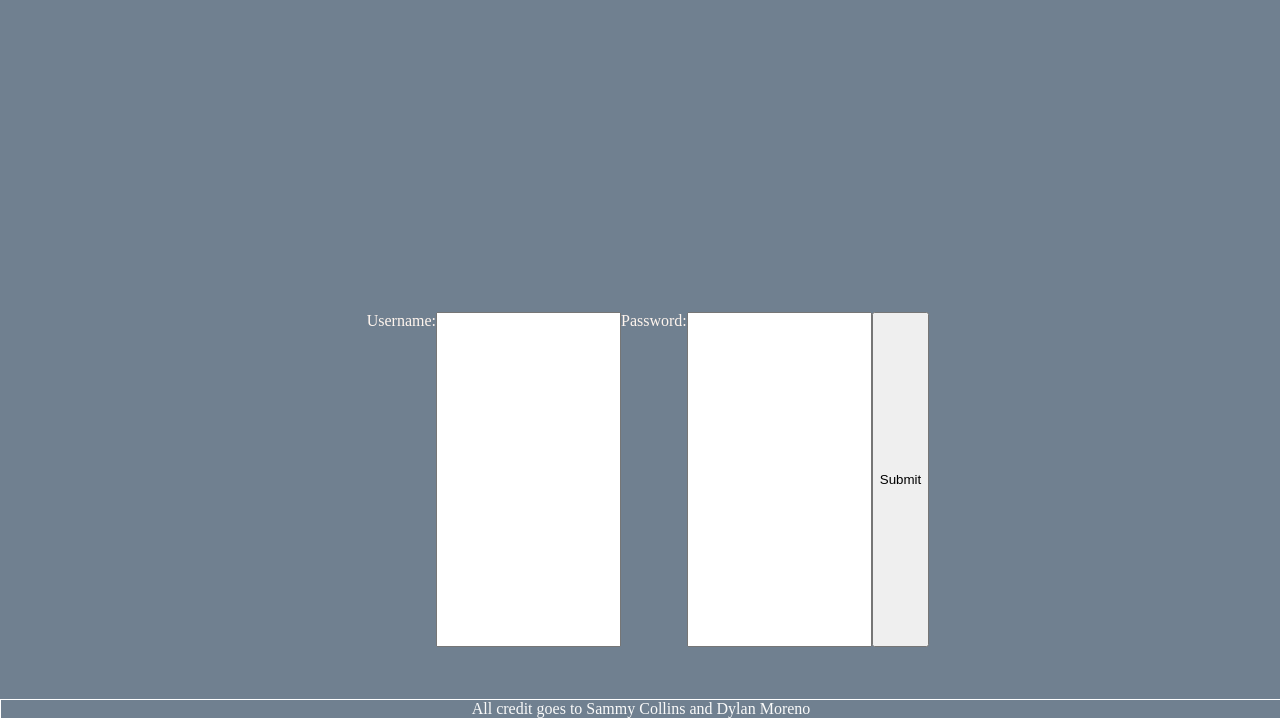
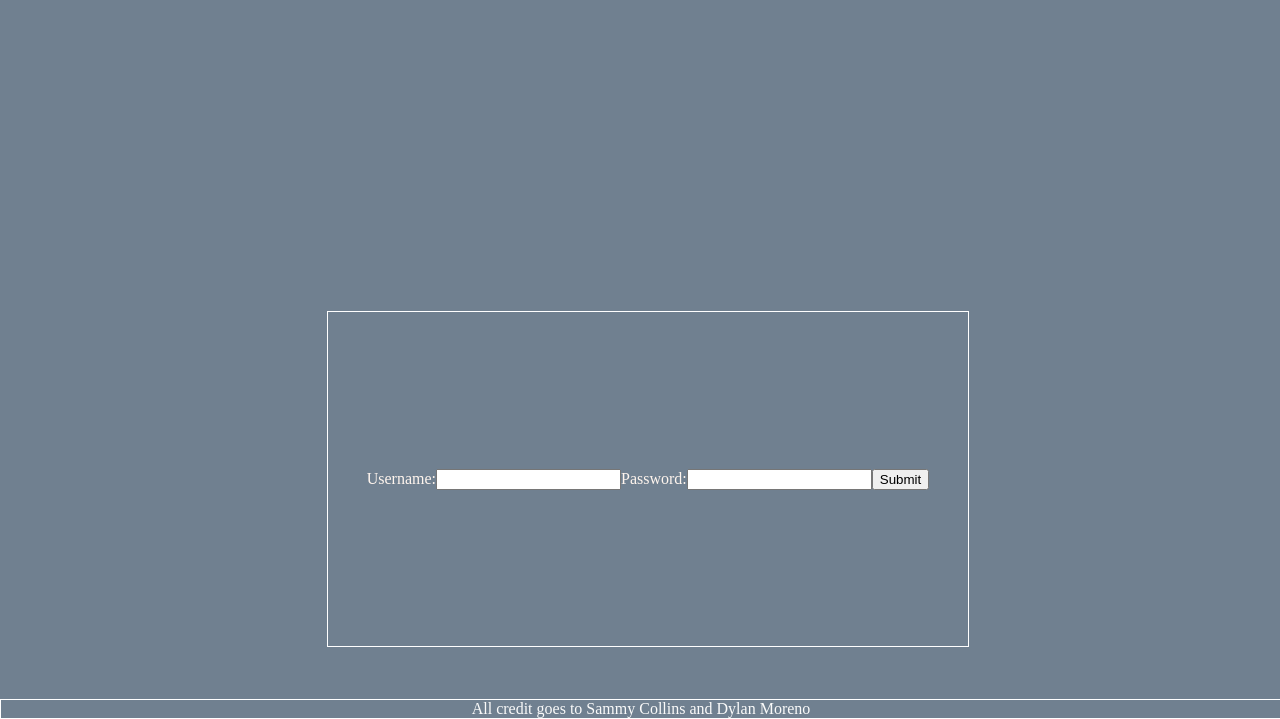
Before and after one commit to scollins47/cs347lab5, a website: page signup.html in a window 1280 px wide. Shown: the part 81-800 px from the top of the page. Drawn offline with Linux system fonts and the light colour scheme.

Commit message:
Updated CSS

```diff
--- a/index.css
+++ b/index.css
@@ -29,7 +29,7 @@ body {
 }
 
 #form {
-    width: 100%;
+    width: 50%;
     display: flex;
     justify-content: center;
     align-items: center;
--- a/signup.html
+++ b/signup.html
@@ -11,11 +11,14 @@
     <div id="header">
         <h1>Sign up!</h1>
     </div>
-    <label for="username">Username:</label>
-    <input type="text" name="username" id="username">
-    <label for="password">Password:</label>
-    <input type="password" name="password" id="password">
-    <input type="submit" onclick="sendCreds()">
+    <div id="form">
+        <label for="username">Username:</label>
+        <input type="text" name="username" id="username">
+        <label for="password">Password:</label>
+        <input type="password" name="password" id="password">
+        <input type="submit" onclick="sendCreds()">
+    </div>
+
     <div id="footer">
         <a>All credit goes to Sammy Collins and Dylan Moreno</a>
     </div>
```
